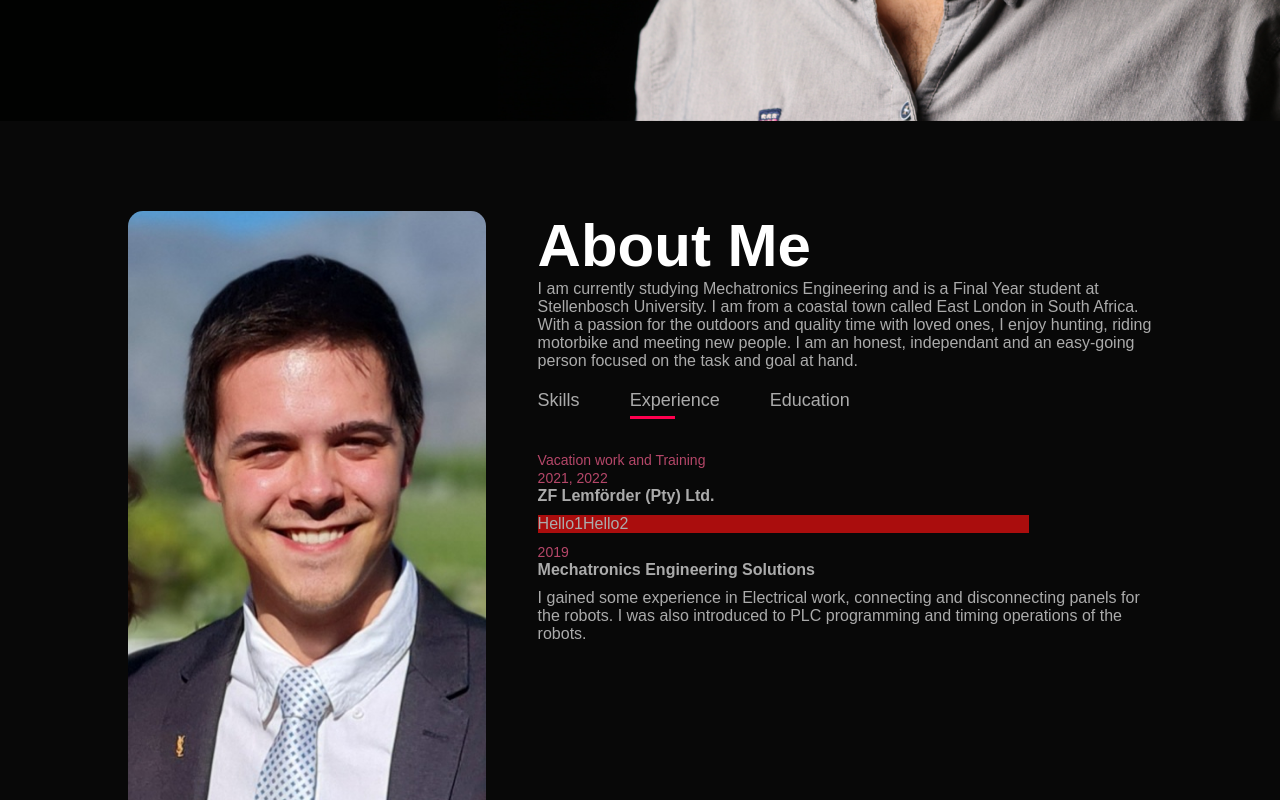
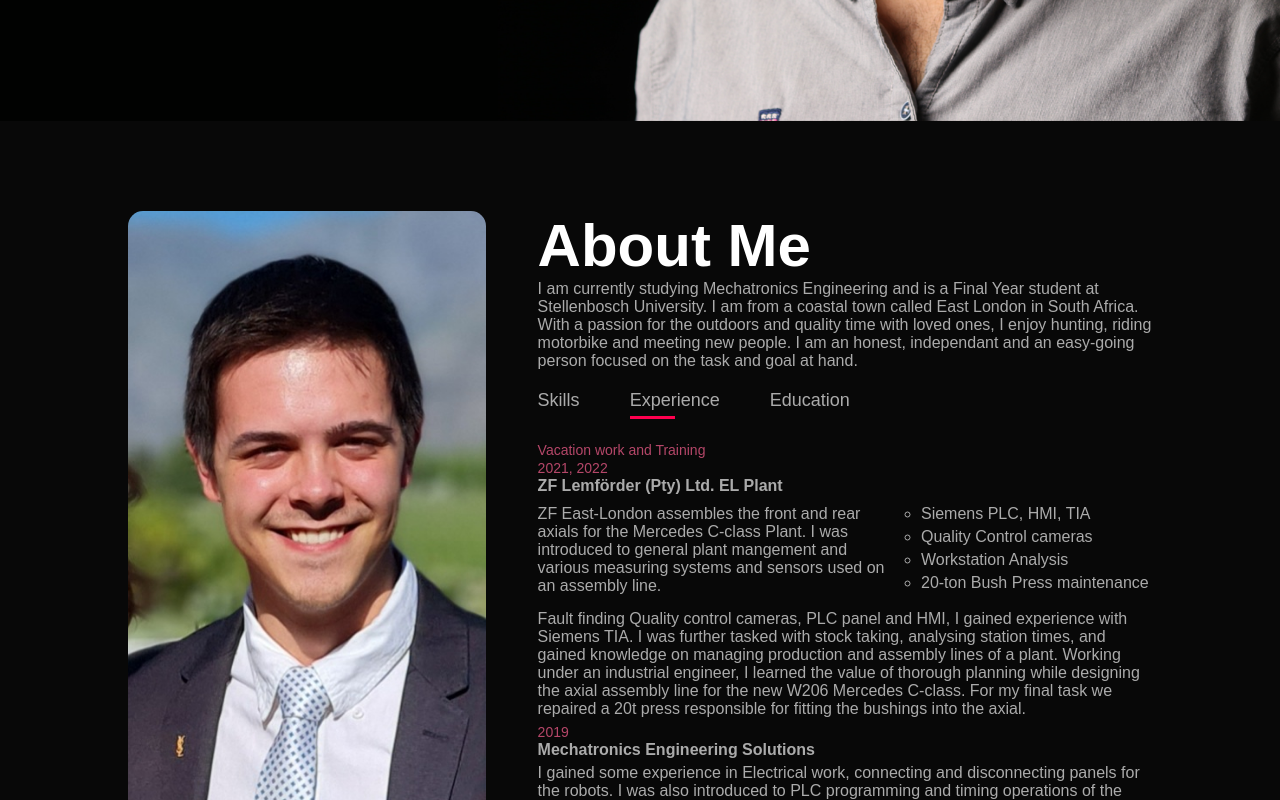
Before and after one commit to RuhanLouw/ruhanlouw.web1, a plain HTML site: page index.html in a window 1280 px wide. Both pictures are taken after a click on the element "Experience". Shown: the part 679-1479 px from the top of the page. Drawn offline with Linux system fonts and the light colour scheme.

Commit message:
new exp layout

```diff
--- a/index.html
+++ b/index.html
@@ -57,14 +57,25 @@
                 </div>
                 <div class="tab-contents" id="experience"><!--experience-->
                     <ul>
-                        <li><span>Vacation work and Training<br>2021, 2022</span><br><b>ZF Lemförder (Pty) Ltd.</b></li>
+                        <li><span>Vacation work and Training<br>2021, 2022</span><br><b>ZF Lemförder (Pty) Ltd. EL Plant</b></li>
                         <div class="tabcontent-row">
                             <div class="tabcontent-col-1" >
-                                Hello1
+                                <ul>
+                                    <li>ZF East-London assembles the front and rear axials for the Mercedes C-class Plant. I was introduced to general plant mangement and various measuring systems and sensors used on an assembly line.</li>
+
+                                </ul>
                             </div>
-                            <div class="tabcontent-col-1" >
-                                Hello2
+                            <div class="tabcontent-col-2" >
+                                <div class="exp-list">
+                                    <ul>
+                                        <li>Siemens PLC, HMI, TIA</li>
+                                        <li>Quality Control cameras</li>
+                                        <li>Workstation Analysis</li>
+                                        <li>20-ton Bush Press maintenance</li>
+                                    </ul>
+                                </div>
                             </div>
+                            <p style="padding-top: 10px;">Fault finding Quality control cameras, PLC panel and HMI, I gained experience with Siemens TIA. I was further tasked with stock taking, analysing station times, and gained knowledge on managing production and assembly lines of a plant. Working under an industrial engineer, I learned the value of thorough planning while designing the axial assembly line for the new W206 Mercedes C-class. For my final task we repaired a 20t press responsible for fitting the bushings into the axial.</p>
                         </div>
                         <li><span>2019</span><br><b>Mechatronics Engineering Solutions</b>
                             <li>I gained some experience in Electrical work,
@@ -76,10 +87,7 @@
                 </div>
                 <div class="tab-contents" id="education"><!--Education-->
                     <ul>
-                        <li><span>2Design</span><br>Mechanical and Electrical</li>
-                        <li><span>Automation</span><br>PLCs and Siemens TIA</li>
-                        <li><span>Software</span><br>Web Dev (HTML, C#, vanilla js), Data Analytics (R), MATLAB, C, Python</li>
-                        <li><span>Electronics</span><br>Microcontrolllers and peripherals</li>
+                       <li
                     </ul>
                 </div>
             </div>
--- a/style.css
+++ b/style.css
@@ -92,7 +92,7 @@ nav ul li a:hover::after{
 }
 .tab-titles{
     display: flex;
-    margin: 20px 0 40px;
+    margin: 20px 0 30px;
 }
 .tab-links{
     margin-right: 50px;
@@ -116,7 +116,7 @@ nav ul li a:hover::after{
 }
 .tab-contents ul li{
     list-style: none;
-    margin: 10px 0;
+    margin: 5px 0;
 }
 .tab-contents ul li span{
     color: #b54769;
@@ -129,12 +129,26 @@ nav ul li a:hover::after{
     display: block;
 }
 .tabcontent-row{
-    margin-right: 20%;
+    margin-right: 0%;
     display: flex;
+    justify-content: space-between;
     flex-wrap: wrap;
-    background-color: #aa0d0d;
+    /*background-color: #aa0d0d;*/
 }
 .tabcontent-col-1{
-    content: '';
-    justify-content: right;
+    flex-basis: 58%;
+    /* background-color: #0daa3f81; */
 }
+.tabcontent-col-2{
+    list-style: circle;
+    flex-basis: 40%;
+    /* background-color: #220daa; */
+}
+
+.exp-list ul li{
+    list-style: circle;
+    margin-left: 6%;
+    border-left-color: #fff;
+    /* background-color: aquamarine; */
+
+}
```
Also changed, not shown: codecopy.txt.
